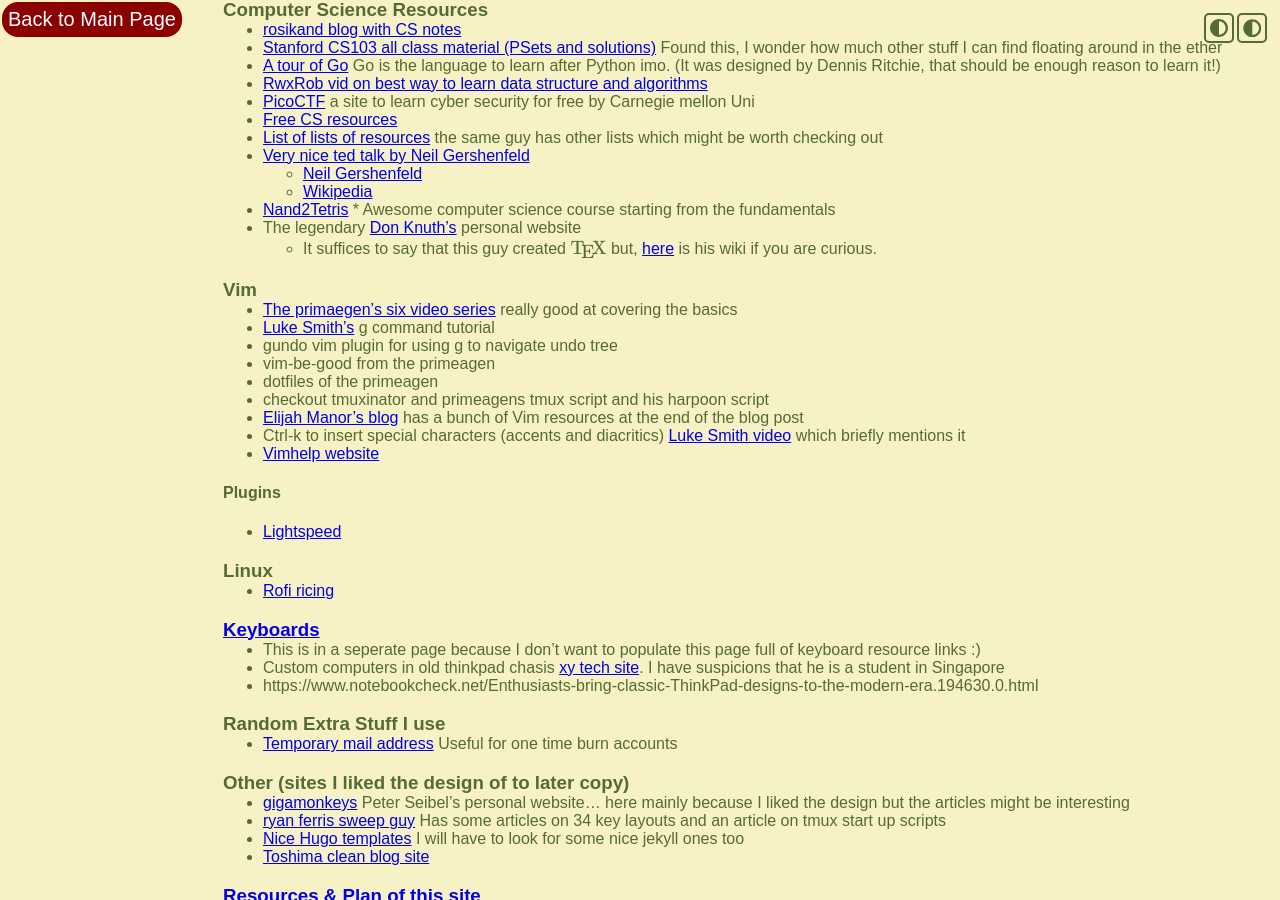
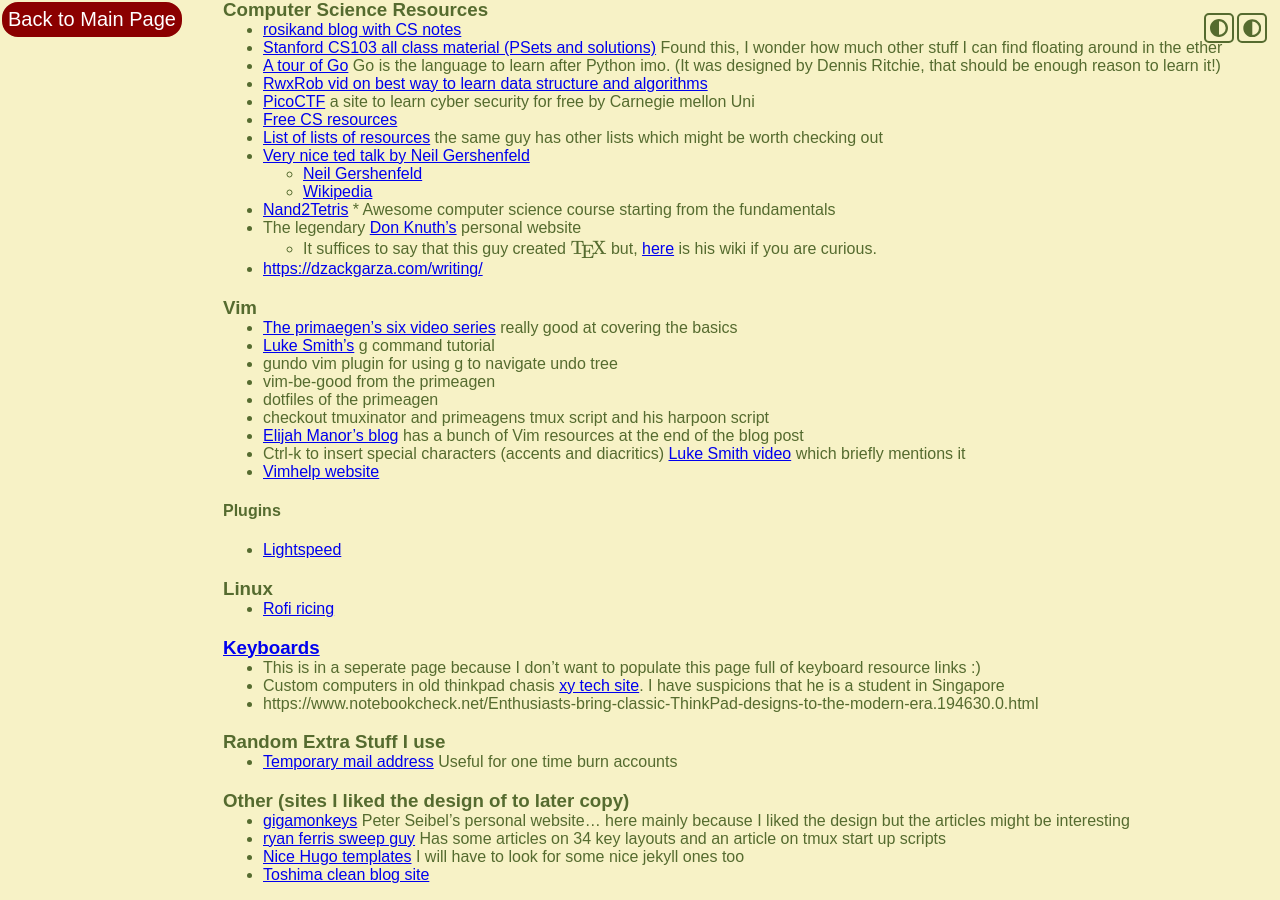
Before and after one commit to GiulianoPalazzi/giulianopalazzi.github.io, a Jekyll site: the page built from resources/cool_resources.md, in a window 1280 px wide and 900 px high, scrolled down 2576 px. Built offline with Jekyll 4.4.1, drawn with Linux system fonts in a browser that asks for light colours; nearby versions of some CDN libraries; some of the changed lines change nothing that is shown.

Commit message:
added link to zack garza website

```diff
--- a/resources/cool_resources.md
+++ b/resources/cool_resources.md
@@ -120,7 +120,7 @@
 * [Nand2Tetris](https://www.nand2tetris.org/ ){:target="_blank"} * Awesome computer science course starting from the fundamentals
 * The legendary [Don Knuth's](https://www-cs-faculty.stanford.edu/~knuth/index.html){:target="\_blank"} personal website
 	* It suffices to say that this guy created $\TeX$ but, [here](https://en.wikipedia.org/wiki/Donald_Knuth){:target="\_blank"} is his wiki if you are curious.
-
+* [https://dzackgarza.com/writing/](https://dzackgarza.com/writing/){:target="\_blank"}
 
 ### Vim
 
```
